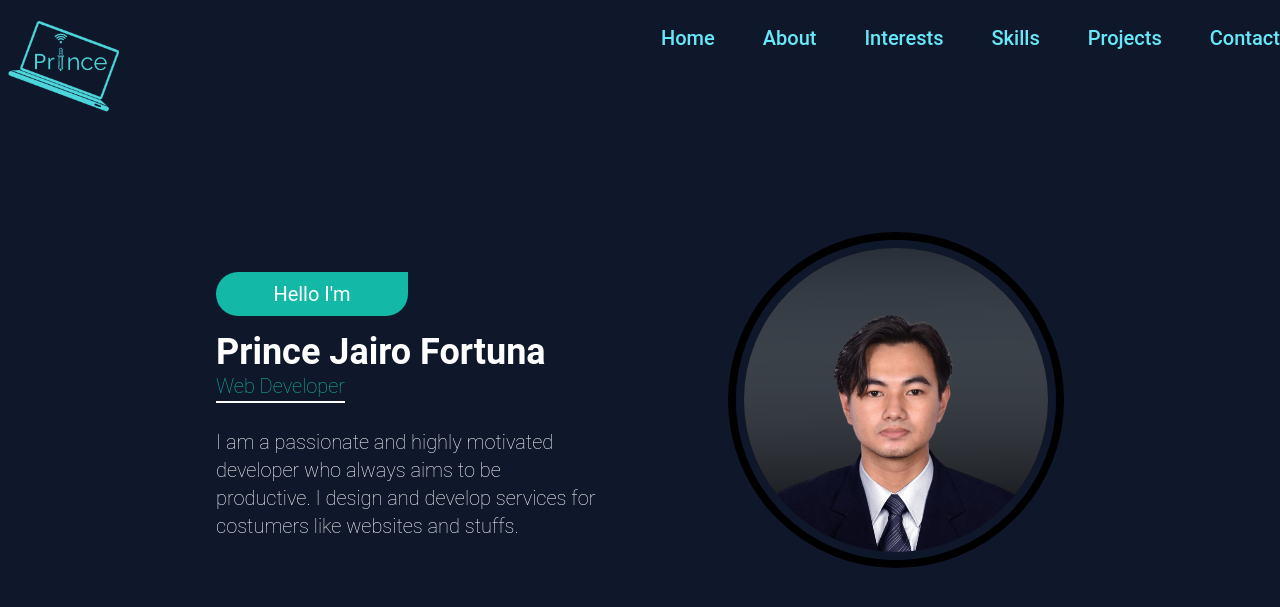
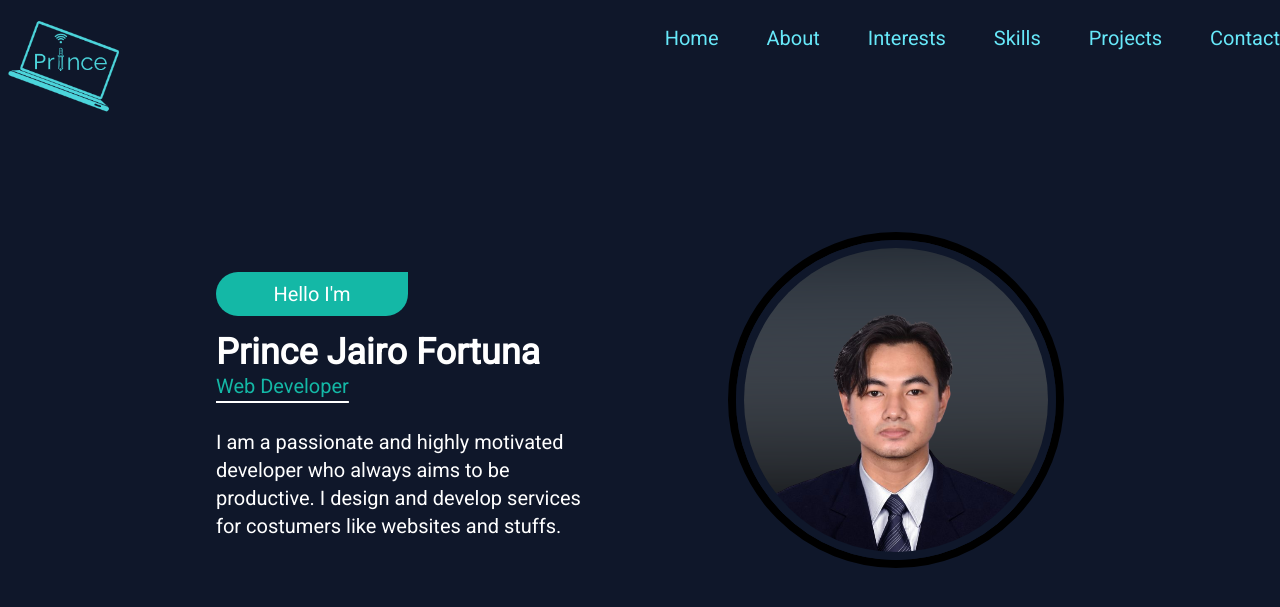
Before and after one commit to PrinceJairo2306/PrinceJairo2306.github.io, a Jekyll site: the page built from index.markdown, in a window 1280 px wide. Shown: the top 607 px of the page. Built offline with Jekyll 4.4.1, drawn with Linux system fonts in a browser that asks for light colours.

Commit message:
fix directory

```diff
--- a/_layouts/home.html
+++ b/_layouts/home.html
@@ -4,6 +4,9 @@
     <meta charset="UTF-8">
     <meta http-equiv="X-UA-Compatible" content="IE=edge">
     <meta name="viewport" content="width=device-width, initial-scale=1.0">
+    <link rel="preconnect" href="https://fonts.googleapis.com">
+    <link rel="preconnect" href="https://fonts.gstatic.com" crossorigin>
+    <link href="https://fonts.googleapis.com/css2?family=Roboto&display=swap" rel="stylesheet">
     <link rel="stylesheet" href="/assets/css/main.css">
     <title>My Portfolio</title>
 </head>
```
